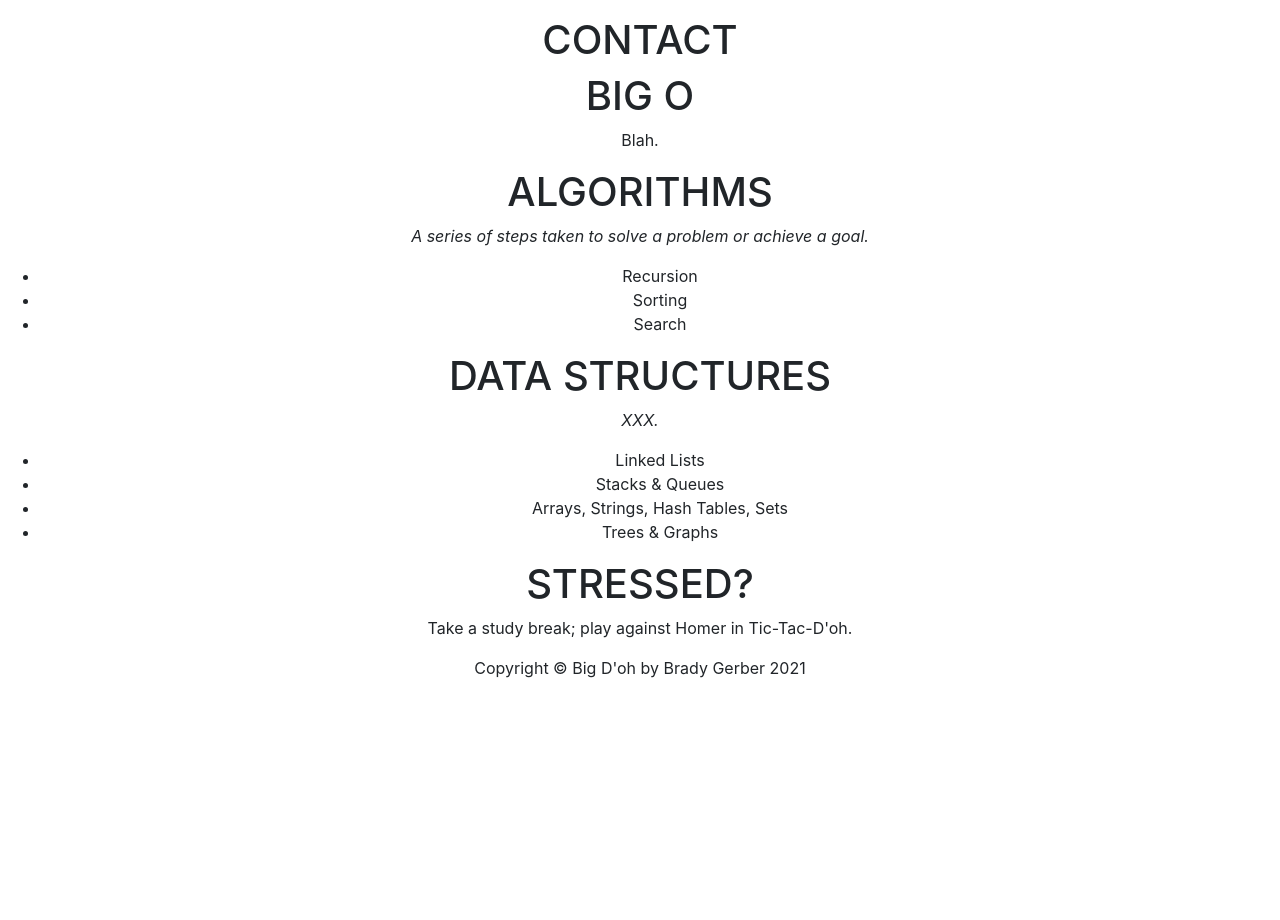
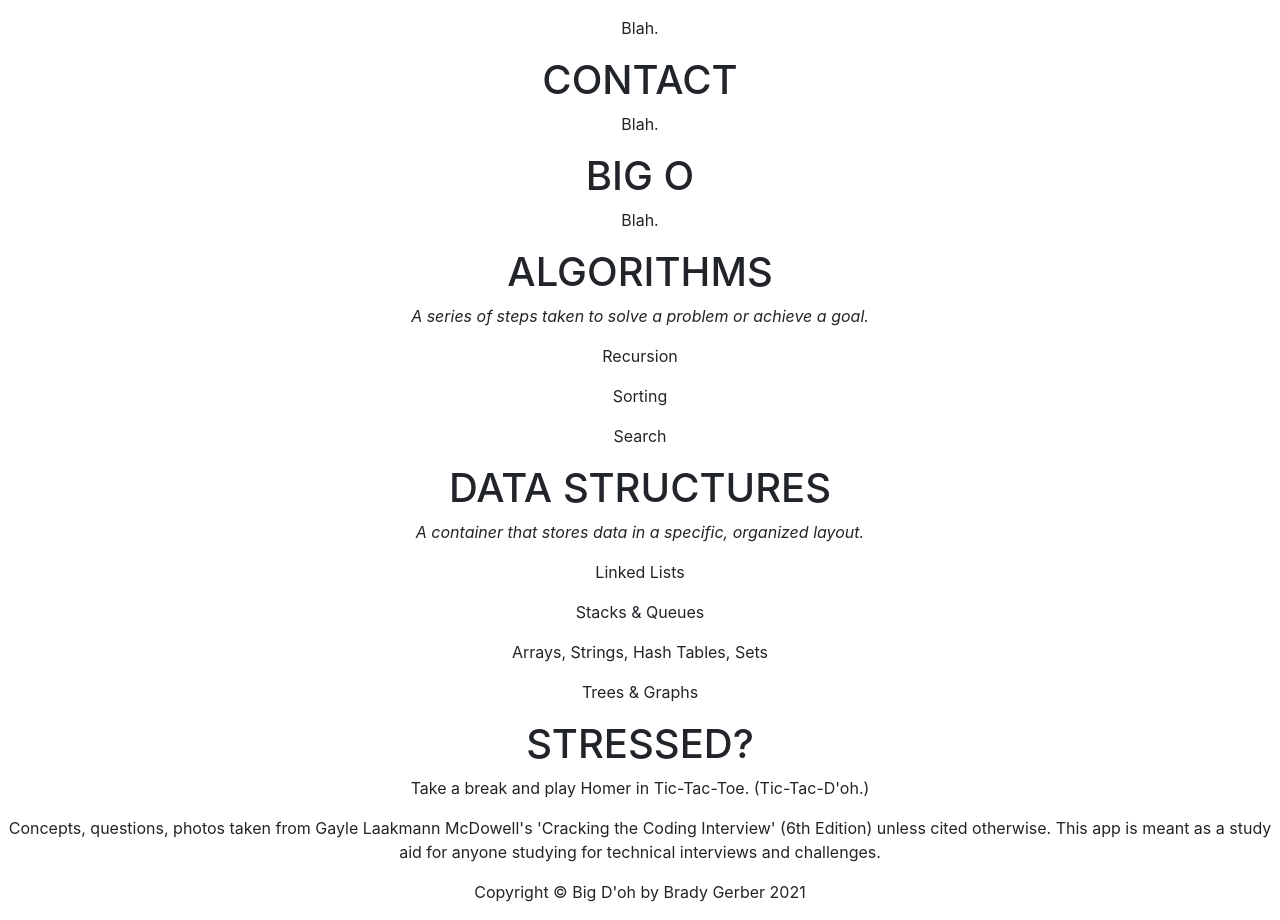
Before and after one commit to bg-write/big-doh, a React (Create React App) app: page / in a window 1280 px wide. Shown: the part 656-1576 px from the top of the page. Before the commit the page ends 1352 px from the top, so only its background shows below. Built offline with nearby package versions, Linux system fonts and the light colour scheme.

Commit message:
Clean up initial copy pre routing

```diff
--- a/src/components/About.jsx
+++ b/src/components/About.jsx
@@ -4,6 +4,7 @@ function About() {
 	return (
 		<div>
 			<h1>ABOUT</h1>
+			<p>Blah.</p>
 		</div>
 	);
 }
--- a/src/components/Algorithms.jsx
+++ b/src/components/Algorithms.jsx
@@ -7,11 +7,9 @@ function Algorithms() {
 			<p>
 				<i>A series of steps taken to solve a problem or achieve a goal.</i>
 			</p>
-			<ul>
-				<li>Recursion</li>
-				<li>Sorting</li>
-				<li>Search</li>
-			</ul>
+			<p>Recursion</p>
+			<p>Sorting</p>
+			<p>Search</p>
 		</div>
 	);
 }
--- a/src/components/Contact.jsx
+++ b/src/components/Contact.jsx
@@ -4,6 +4,7 @@ function Contact() {
 	return (
 		<div>
 			<h1>CONTACT</h1>
+			<p>Blah.</p>
 		</div>
 	);
 }
--- a/src/components/DataStructures.jsx
+++ b/src/components/DataStructures.jsx
@@ -5,14 +5,12 @@ function DataStructures() {
 		<div>
 			<h1>DATA STRUCTURES</h1>
 			<p>
-				<i>XXX.</i>
+				<i>A container that stores data in a specific, organized layout.</i>
 			</p>
-			<ul>
-				<li>Linked Lists</li>
-				<li>Stacks & Queues</li>
-				<li>Arrays, Strings, Hash Tables, Sets</li>
-				<li>Trees & Graphs</li>
-			</ul>
+			<p>Linked Lists</p>
+			<p>Stacks & Queues</p>
+			<p>Arrays, Strings, Hash Tables, Sets</p>
+			<p>Trees & Graphs</p>
 		</div>
 	);
 }
--- a/src/components/Footer.jsx
+++ b/src/components/Footer.jsx
@@ -3,6 +3,12 @@ import React from 'react';
 function Footer() {
 	return (
 		<div>
+			<p>
+				Concepts, questions, photos taken from Gayle Laakmann McDowell's
+				'Cracking the Coding Interview' (6th Edition) unless cited otherwise.
+				This app is meant as a study aid for anyone studying for technical
+				interviews and challenges.
+			</p>
 			<p>Copyright &copy; Big D'oh by Brady Gerber 2021</p>
 		</div>
 	);
--- a/src/components/TTT.jsx
+++ b/src/components/TTT.jsx
@@ -4,7 +4,7 @@ function TTT() {
 	return (
 		<div>
 			<h1>STRESSED?</h1>
-			<p>Take a study break; play against Homer in Tic-Tac-D'oh.</p>
+			<p>Take a break and play Homer in Tic-Tac-Toe. (Tic-Tac-D'oh.)</p>
 		</div>
 	);
 }
```
